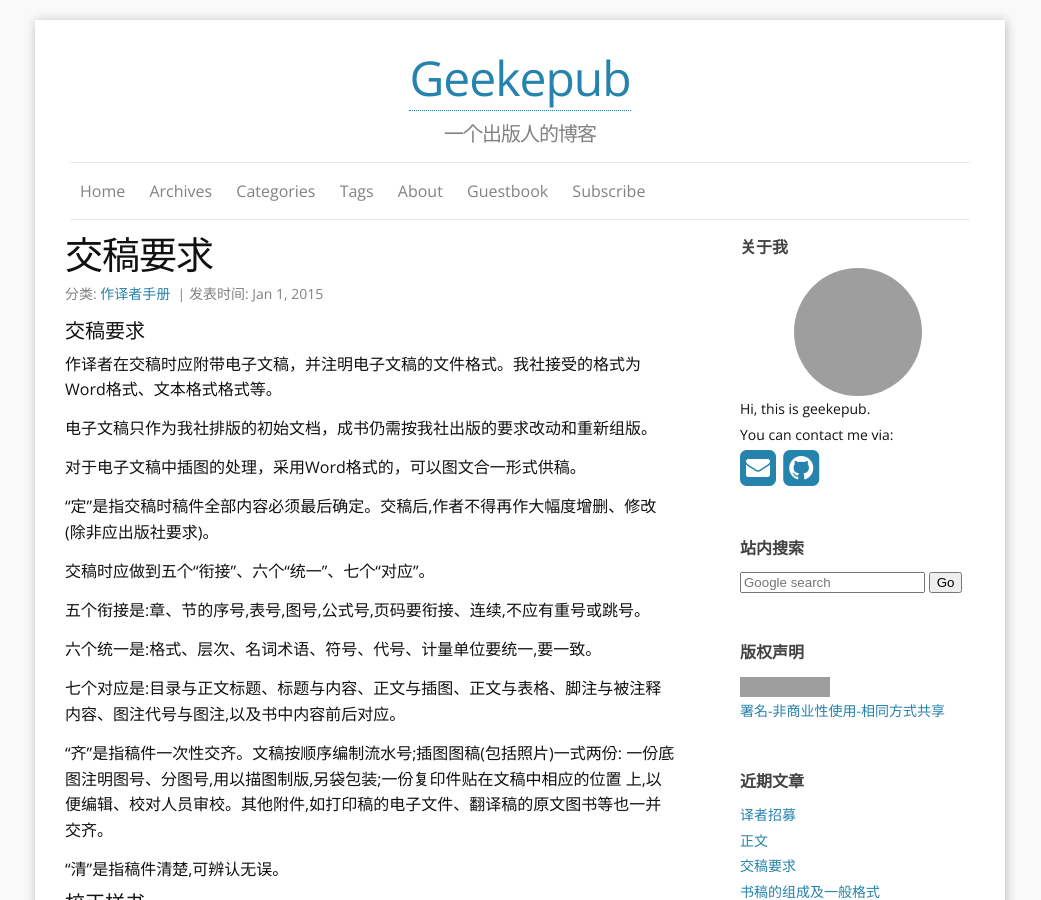
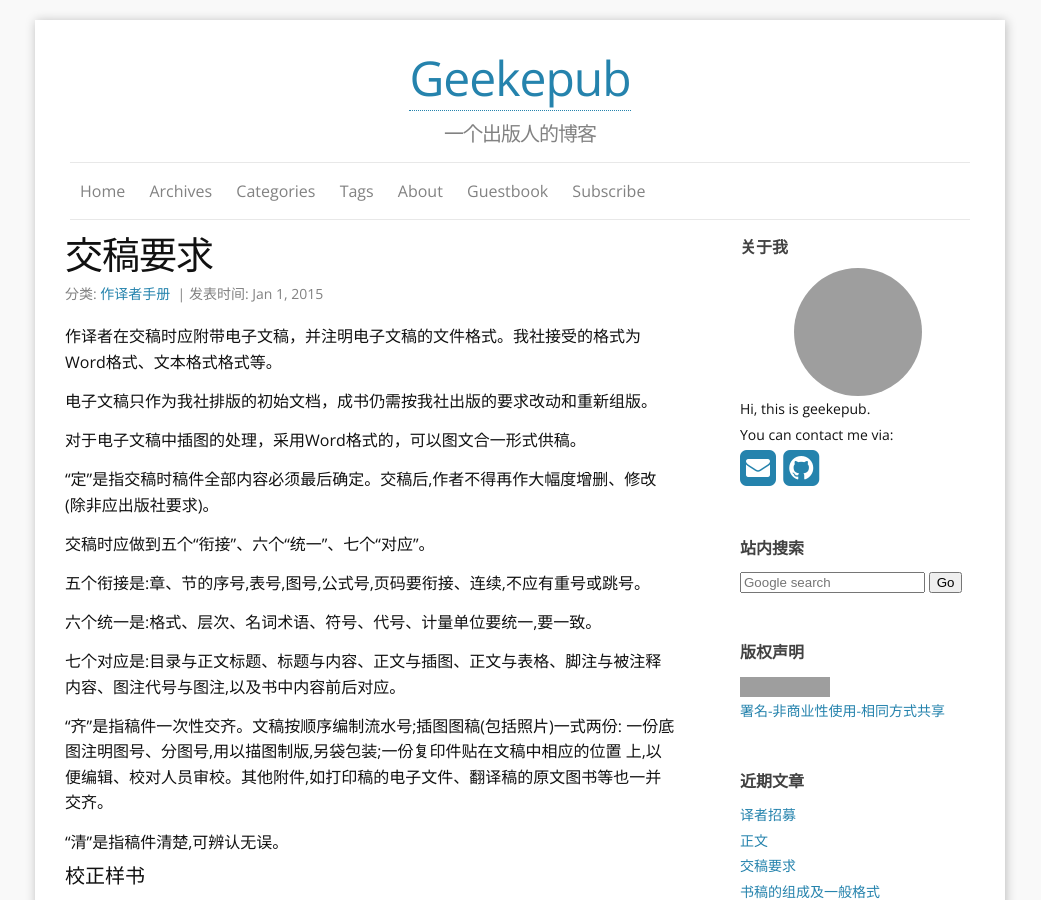
Before and after one commit to geekepub/geekepub.github.io, a Jekyll site: the page built from _posts/2015-01-01-交稿要求.md, in a window 1280 px wide and 900 px high. Shown: the whole window, without its empty margins (120-1161 px from the left). Built offline with Jekyll 4.4.1, drawn with Linux system fonts in a browser that asks for light colours; nearby versions of some CDN libraries; comment, search, counter and statistics services are not loaded; grey boxes are pictures that could not be loaded.

Commit message:
Update 2015-01-01-交稿要求.md

```diff
--- a/_posts/2015-01-01-交稿要求.md
+++ b/_posts/2015-01-01-交稿要求.md
@@ -6,13 +6,13 @@
 category: 作译者手册
 ---
 
-#### 交稿要求
-
 作译者在交稿时应附带电子文稿，并注明电子文稿的文件格式。我社接受的格式为Word格式、文本格式格式等。
 
 电子文稿只作为我社排版的初始文档，成书仍需按我社出版的要求改动和重新组版。
 
 对于电子文稿中插图的处理，采用Word格式的，可以图文合一形式供稿。
+
+<!-- more -->
 
 “定”是指交稿时稿件全部内容必须最后确定。交稿后,作者不得再作大幅度增删、修改(除非应出版社要求)。
 
```
